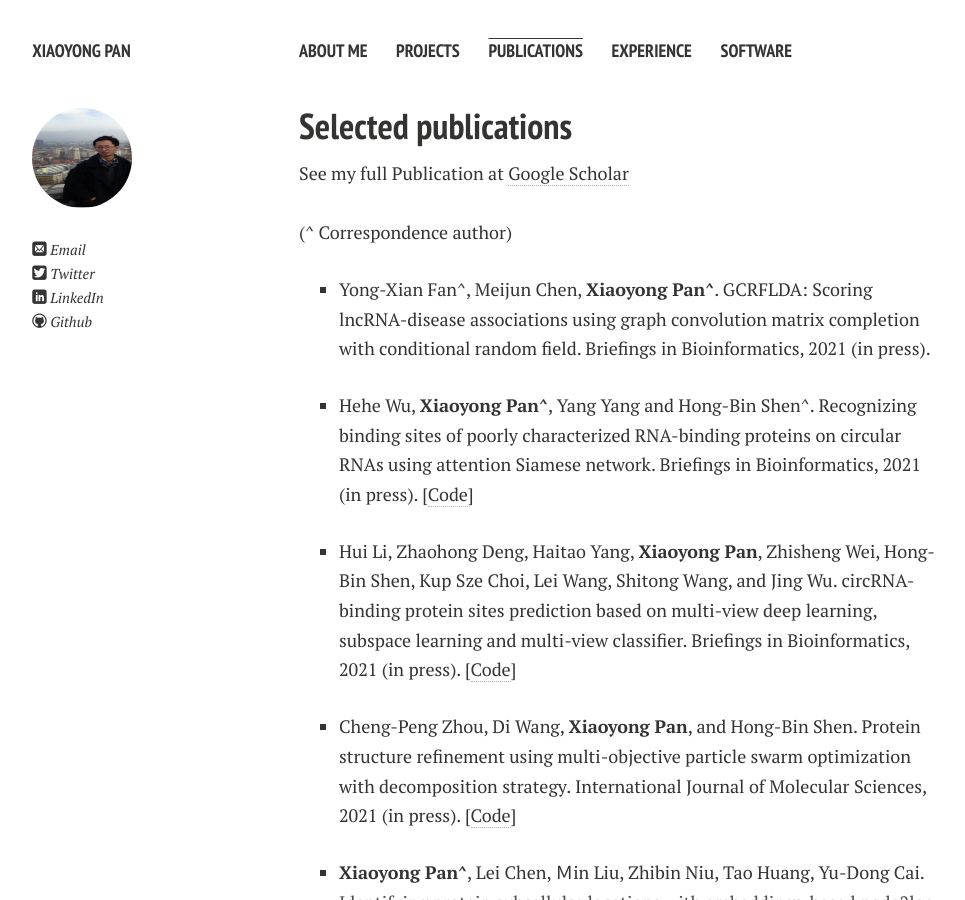
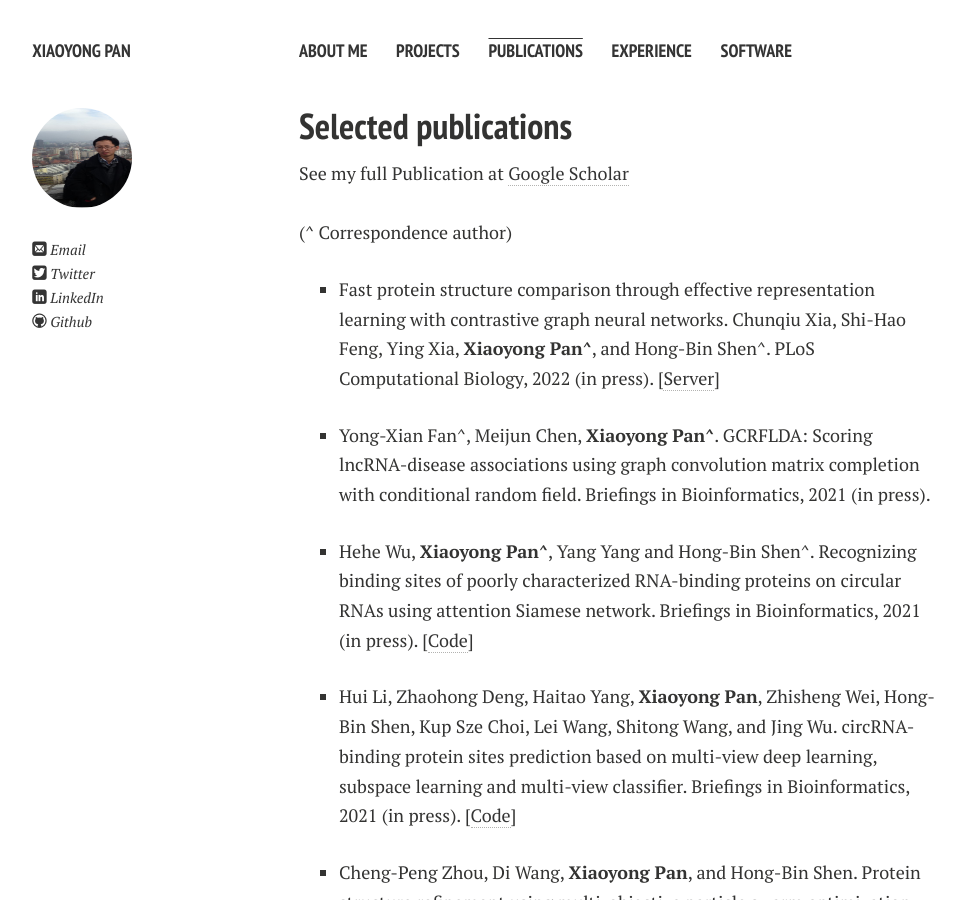
Before and after one commit to xypan1232/xypan1232.github.io, a Jekyll site: the page built from publications.md, in a window 1280 px wide and 900 px high. Shown: the whole window, without its empty margins (21-986 px from the left). Built offline with Jekyll 4.4.1, drawn with Linux system fonts in a browser that asks for light colours; nearby versions of some CDN libraries; Markdown is read by kramdown in place of the engine named in the settings.

Commit message:
Update publications.md

```diff
--- a/publications.md
+++ b/publications.md
@@ -10,6 +10,11 @@
 See my full Publication at <a href="https://scholar.google.com/citations?hl=en&user=Yis2IzgAAAAJ">Google Scholar</a> <br><br>
 (^ Correspondence author) <br>
 <ul>
+<li><p>
+	Fast protein structure comparison through effective representation learning with contrastive graph neural networks.
+Chunqiu Xia, Shi-Hao Feng, Ying Xia, <b>Xiaoyong Pan^</b>, and Hong-Bin Shen^.
+PLoS Computational Biology, 2022 (in press).  [<a href="http://www.csbio.sjtu.edu.cn/bioinf/GraSR/">Server</a>]
+	</p> </li>
 	<li><p>
 Yong-Xian Fan^, Meijun Chen, <b>Xiaoyong Pan^</b>. GCRFLDA: Scoring lncRNA-disease associations using graph convolution matrix completion with conditional random field.
 Briefings in Bioinformatics, 2021 (in press).
```
